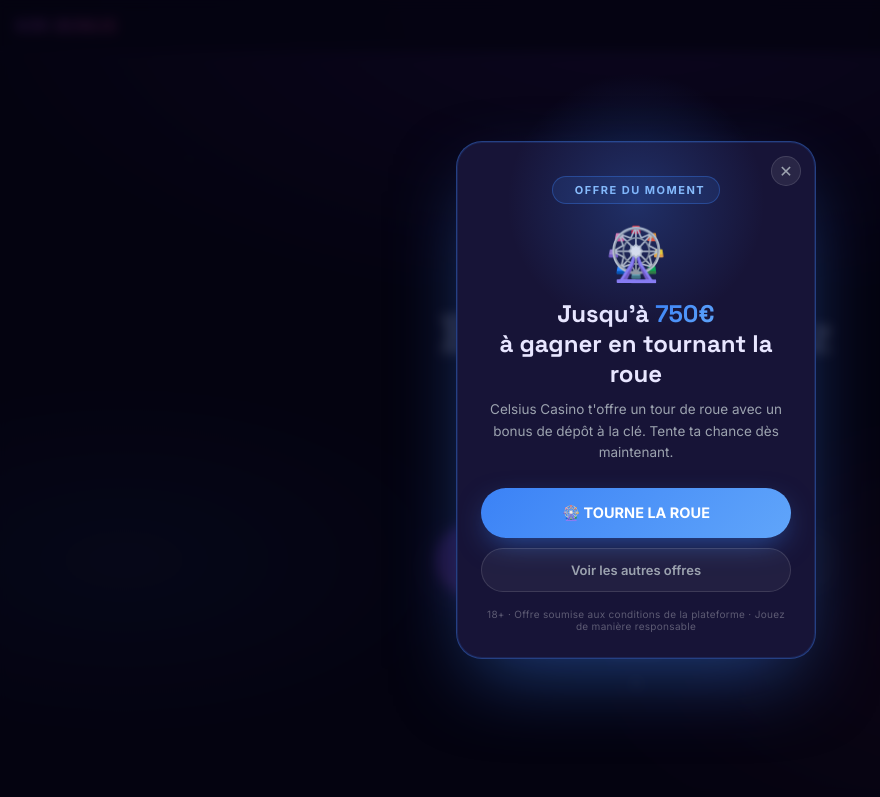
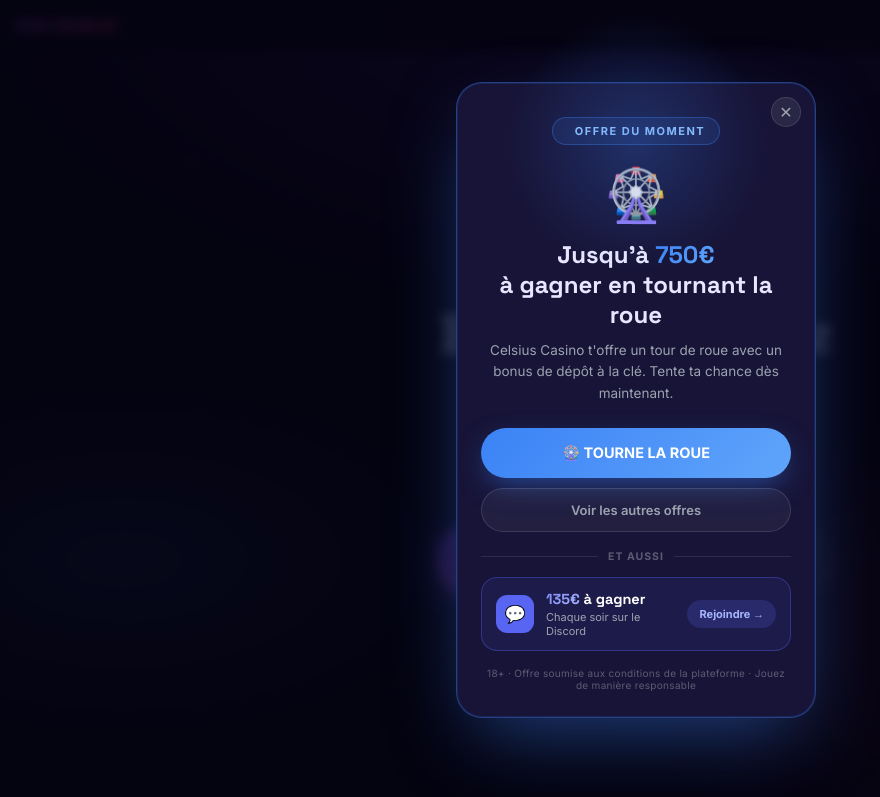
Before and after one commit to Kiriii0/Kiribonuser, a website: page index.html in a window 1280 px wide. Shown: the top 797 px of the page, without its empty margins (4-884 px from the left). Drawn offline with Linux system fonts and the light colour scheme.

Commit message:
Add files via upload

```diff
--- a/index.html
+++ b/index.html
@@ -869,6 +869,44 @@
       color: var(--text-muted); font-size: 13px; font-weight: 600;
     }
     .promo-btn-secondary:active { transform: scale(0.97); }
+    .promo-divider {
+      display: flex; align-items: center; gap: 10px;
+      margin: 18px 0 14px;
+      font-size: 10.5px; font-weight: 700; letter-spacing: 1px;
+      color: rgba(255,255,255,0.3); text-transform: uppercase;
+    }
+    .promo-divider::before, .promo-divider::after {
+      content: ''; flex: 1; height: 1px; background: rgba(255,255,255,0.1);
+    }
+    .promo-discord {
+      display: flex; align-items: center; gap: 12px;
+      background: rgba(88,101,242,0.1);
+      border: 1px solid rgba(88,101,242,0.35);
+      border-radius: 16px;
+      padding: 12px 14px;
+      text-align: left;
+    }
+    .promo-discord-icon {
+      width: 38px; height: 38px; border-radius: 11px; flex-shrink: 0;
+      background: #5865F2;
+      display: flex; align-items: center; justify-content: center;
+      font-size: 17px;
+    }
+    .promo-discord-text { flex: 1; min-width: 0; }
+    .promo-discord-amt {
+      font-family: 'Space Grotesk', sans-serif;
+      font-size: 14.5px; font-weight: 700; color: #fff; line-height: 1.3;
+    }
+    .promo-discord-amt span {
+      background: linear-gradient(135deg, #818CF8, #A5B4FC);
+      -webkit-background-clip: text; -webkit-text-fill-color: transparent;
+    }
+    .promo-discord-label { font-size: 11px; color: var(--text-muted); margin-top: 1px; }
+    .promo-discord-go {
+      flex-shrink: 0; font-size: 11px; font-weight: 700;
+      color: #A5B4FC; padding: 7px 12px; border-radius: 100px;
+      background: rgba(88,101,242,0.2); white-space: nowrap;
+    }
     .promo-legal {
       font-size: 10px; color: rgba(255,255,255,0.3);
       margin-top: 16px; letter-spacing: 0.3px;
@@ -891,6 +929,15 @@
     <button class="promo-btn-secondary" onclick="closePromo(); document.getElementById('offers').scrollIntoView({behavior:'smooth'});">
       Voir les autres offres
     </button>
+    <div class="promo-divider">Et aussi</div>
+    <a href="https://discord.gg/Y5TGhVBzjn" target="_blank" rel="noopener" class="promo-discord" onclick="closePromo()">
+      <div class="promo-discord-icon">💬</div>
+      <div class="promo-discord-text">
+        <div class="promo-discord-amt"><span>135€</span> à gagner</div>
+        <div class="promo-discord-label">Chaque soir sur le Discord</div>
+      </div>
+      <div class="promo-discord-go">Rejoindre →</div>
+    </a>
     <p class="promo-legal">18+ · Offre soumise aux conditions de la plateforme · Jouez de manière responsable</p>
   </div>
 </div>
```
